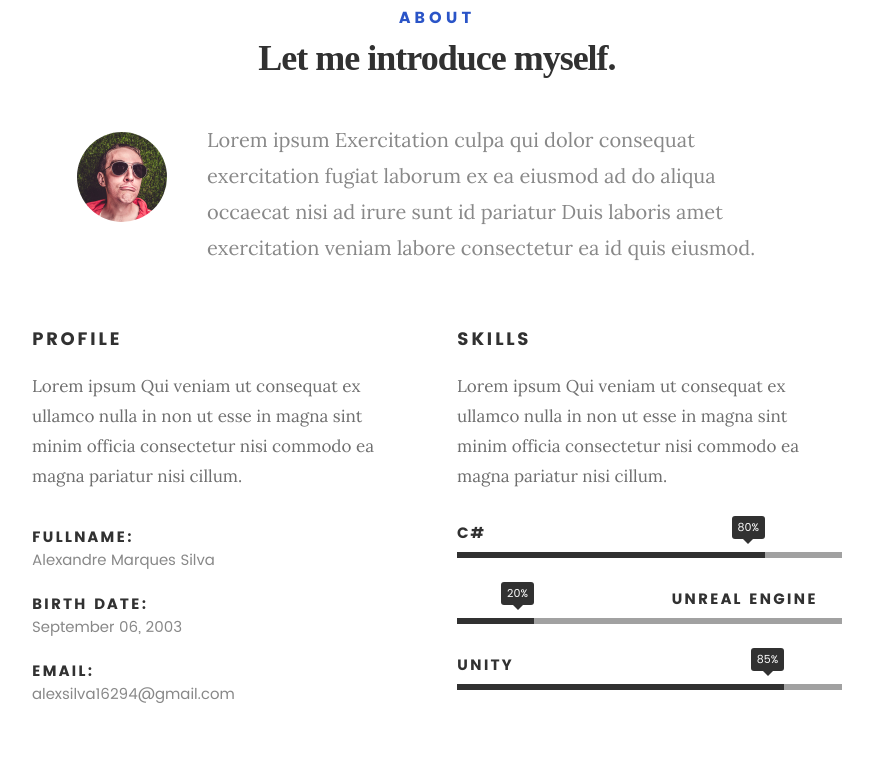
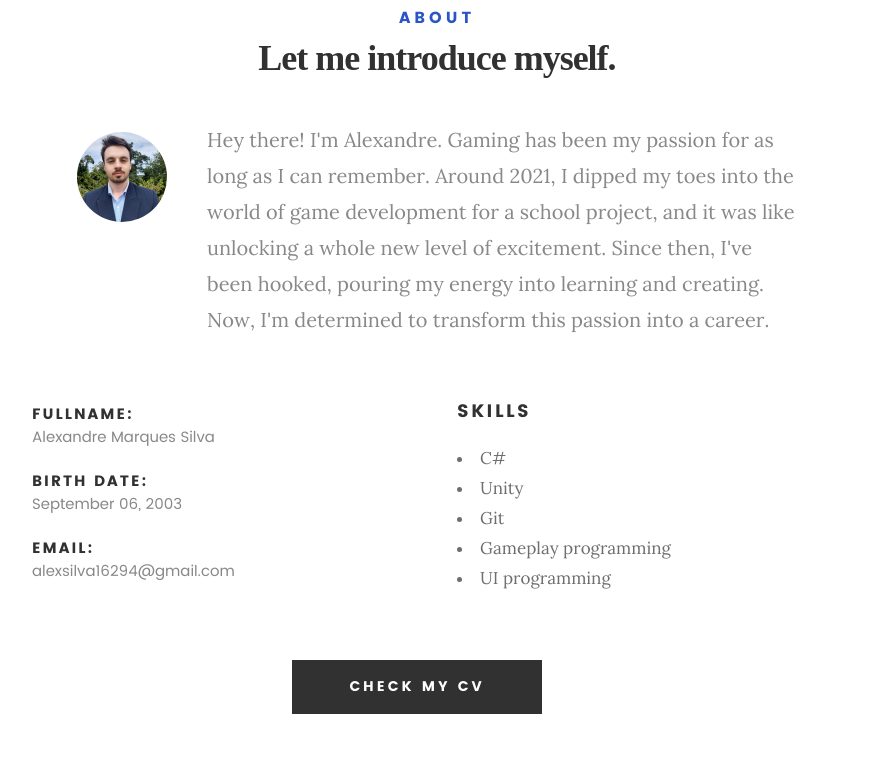
Before and after one commit to AlexSilva23/Portfolio, a plain HTML site: page index.html in a window 1280 px wide. Shown: the part 917-1700 px from the top of the page, without its empty margins (203-1076 px from the left). Drawn offline with Linux system fonts and the light colour scheme; files whose address does not match are found by name; a web font is replaced by a local one.

Commit message:
Update info

```diff
--- a/css/main.css
+++ b/css/main.css
@@ -1544,6 +1544,7 @@ header .logo a {
 	margin: .9rem 0 0 0;
 	float: left;
 }
+
 .intro-info .lead {
 	text-align: left;
 	padding-left: 13rem;
--- a/index.html
+++ b/index.html
@@ -31,7 +31,7 @@
 
 	<!-- favicons
 	================================================== -->
-	<link rel="icon" type="image/png" href="favicon.png">
+	<!-- /header  <link rel="icon" type="image/png" href="favicon.png">-->
 
 </head>
 
@@ -89,9 +89,11 @@
 		</div> <!-- /intro-content -->
 
 		<ul class="intro-social">
-			<li><a href="https://alexsilva23.itch.io/" target="_blank"><i class="fa-brands fa-itch-io fa-lg"></i></a></li>
+			<li><a href="https://alexsilva23.itch.io/" target="_blank"><i class="fa-brands fa-itch-io fa-lg"></i></a>
+			</li>
 			<li><a href="https://github.com/AlexSilva23" target="_blank"><i class="fa fa-github"></i></a></li>
-			<li><a href = "https://www.linkedin.com/in/alexandre-silva-0818792b3/" target="_blank"><i class="fa fa-linkedin"></i></a></li>
+			<li><a href="https://www.linkedin.com/in/alexandre-silva-0818792b3/" target="_blank"><i
+						class="fa fa-linkedin"></i></a></li>
 			<li><a href="mailto: alexsilva16294@gmail.com"><i class="fa fa-envelope"></i></a></li>
 		</ul> <!-- /intro-social -->
 
@@ -110,11 +112,12 @@
 
 				<div class="intro-info">
 
-					<img src="images/profile-pic.jpg" alt="Profile Picture">
+					<img src="images/Image.png" alt="Profile Picture">
 
-					<p class="lead">Lorem ipsum Exercitation culpa qui dolor consequat exercitation fugiat laborum ex ea
-						eiusmod ad do aliqua occaecat nisi ad irure sunt id pariatur Duis laboris amet exercitation
-						veniam labore consectetur ea id quis eiusmod.</p>
+					<p class="lead">Hey there! I'm Alexandre. Gaming has been my passion for as long as I can remember.
+						Around 2021, I dipped my toes into the world of game development for a school project, and it
+						was like unlocking a whole new level of excitement. Since then, I've been hooked, pouring my
+						energy into learning and creating. Now, I'm determined to transform this passion into a career.</p>
 				</div>
 
 			</div>
@@ -124,9 +127,9 @@
 
 			<div class="col-six tab-full">
 
-				<h3>Profile</h3>
+				<!-- <h3>Profile</h3>
 				<p>Lorem ipsum Qui veniam ut consequat ex ullamco nulla in non ut esse in magna sint minim officia
-					consectetur nisi commodo ea magna pariatur nisi cillum.</p>
+					consectetur nisi commodo ea magna pariatur nisi cillum.</p> -->
 
 				<ul class="info-list">
 					<li>
@@ -149,10 +152,13 @@
 			<div class="col-six tab-full">
 
 				<h3>Skills</h3>
-				<p>Lorem ipsum Qui veniam ut consequat ex ullamco nulla in non ut esse in magna sint minim officia
-					consectetur nisi commodo ea magna pariatur nisi cillum.</p>
+				<li>C#</li>
+				<li>Unity</li>
+				<li>Git</li>
+				<li>Gameplay programming</li>
+				<li>UI programming</li>
 
-				<ul class="skill-bars">
+				<!-- <ul class="skill-bars">
 					<li>
 						<div class="progress percent80"><span>80%</span></div>
 						<strong>C#</strong>
@@ -614,7 +620,7 @@
 
 
 						<div class="link-box">
-							<a href="http://www.behance.net">Details</a>
+							<!--<a href="http://www.behance.net">Details</a>-->
 							<a href="#" class="popup-modal-dismiss">Close</a>
 						</div>
 
```
Also changed, not shown: images/Image.png (added), images/cv.jpg (added), 2 other files.
